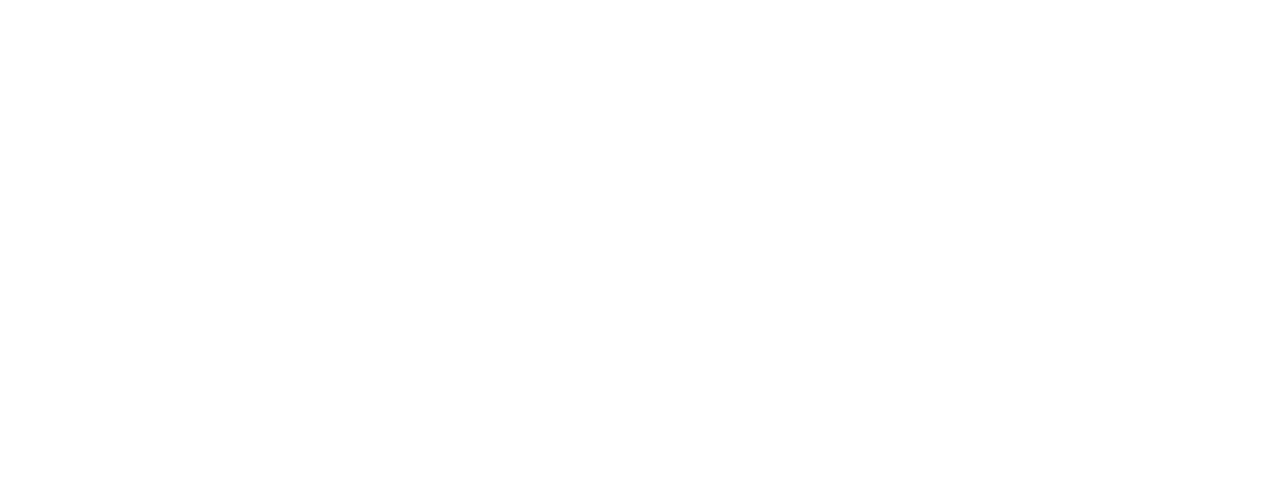
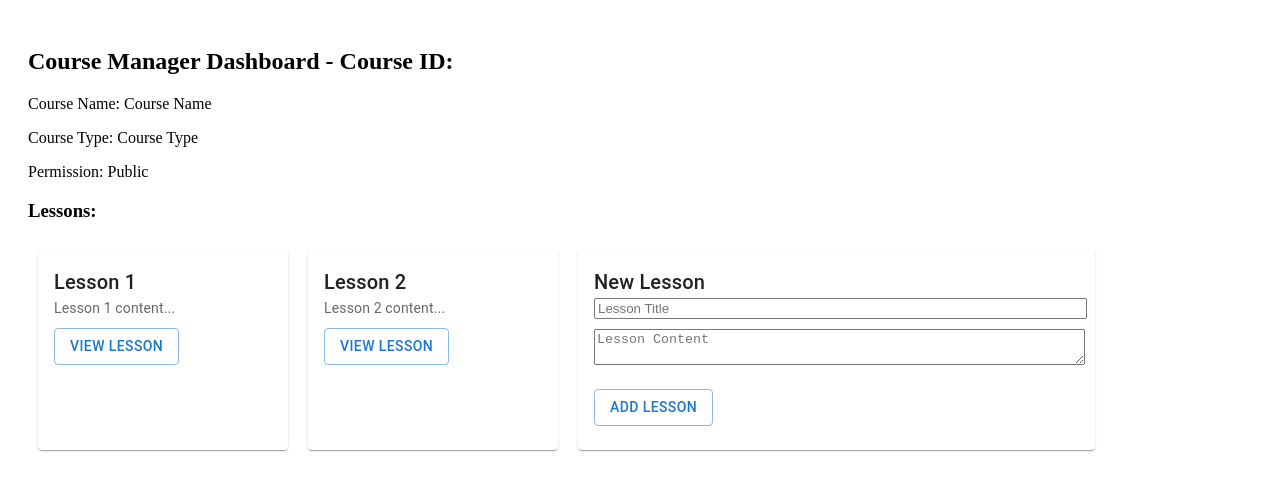
Before and after one commit to MiriHarush/FinalProject, a React (Vite) app in the folder client/: page /addCourse in a window 1280 px wide. Before the commit this address had no page. Shown: the top 490 px of the page. Built offline with nearby package versions, Linux system fonts and the light colour scheme.

Commit message:
chageFront

```diff
--- a/client/src/App.jsx
+++ b/client/src/App.jsx
@@ -8,18 +8,11 @@
 import UserInvitations from './components/UserInvitations'
 import AddCourse from './pages/AddCourse'
 import SpaceDashboard from './pages/SpaceDashboard';
+
 function App() {
   return (
     <div>
-      <RoutesNavBar />
-      <Home/>
-      <SignUp/>
-      <LogIn/>
-      <UserPersonalArea/>
-      <CourseManagerDashboard/>
-      <UserInvitations/>
-      <AddCourse/>
-      <SpaceDashboard/>
+      <CourseManagerDashboard />
     </div>
   );
 }
--- a/client/src/components/LessonModal.jsx
+++ b/client/src/components/LessonModal.jsx
@@ -1,11 +1,50 @@
-// LessonModal.js
-import React from 'react';
+import React, { useState } from 'react';
 import Dialog from '@mui/material/Dialog';
 import DialogContent from '@mui/material/DialogContent';
 import Typography from '@mui/material/Typography';
 import Button from '@mui/material/Button';
+import FormControl from '@mui/material/FormControl';
+import Select from '@mui/material/Select';
+import MenuItem from '@mui/material/MenuItem';
+import ImageIcon from '@mui/icons-material/Image';
+import VideoIcon from '@mui/icons-material/PlayArrow';
+import PdfIcon from '@mui/icons-material/Description';
+import ZipIcon from '@mui/icons-material/Folder';
+import LinkIcon from '@mui/icons-material/Link';
 
 const LessonModal = ({ open, onClose, lesson }) => {
+  const [contentType, setContentType] = useState('');
+  const [uploadedFile, setUploadedFile] = useState(null);
+
+  const handleFileChange = (e) => {
+    const file = e.target.files[0];
+    setUploadedFile(file);
+  };
+
+  const handleUpload = () => {
+    // Handle the file upload logic based on the selected content type
+    console.log('Content Type:', contentType);
+    console.log('File uploaded:', uploadedFile);
+    // You can add additional logic to handle the uploaded file and content type
+  };
+
+  const getIcon = (value) => {
+    switch (value) {
+      case 'image':
+        return <ImageIcon />;
+      case 'video':
+        return <VideoIcon />;
+      case 'pdf':
+        return <PdfIcon />;
+      case 'zip':
+        return <ZipIcon />;
+      case 'link':
+        return <LinkIcon />;
+      default:
+        return null;
+    }
+  };
+
   return (
     <Dialog open={open} onClose={onClose}>
       <DialogContent>
@@ -15,8 +54,61 @@
         <Typography variant="body1" component="div">
           {lesson.content}
         </Typography>
-        {/* הוספת כל התכנים הנדרשים */}
-        <Button onClick={onClose} color="primary" variant="contained" style={{ marginTop: '20px' }}>
+        {/* Content type dropdown */}
+        <FormControl style={{ marginTop: '10px', minWidth: '120px' }}>
+          <Select
+            value={contentType}
+            onChange={(e) => setContentType(e.target.value)}
+            displayEmpty
+            inputProps={{ 'aria-label': 'Content Type' }}
+          >
+            <MenuItem value="" disabled>
+              Select Type
+            </MenuItem>
+            <MenuItem value="image">{getIcon('image')} Image</MenuItem>
+            <MenuItem value="video">{getIcon('video')} Video</MenuItem>
+            <MenuItem value="pdf">{getIcon('pdf')} PDF</MenuItem>
+            <MenuItem value="zip">{getIcon('zip')} ZIP Folder</MenuItem>
+            <MenuItem value="link">{getIcon('link')} Link</MenuItem>
+          </Select>
+        </FormControl>
+        {/* File upload section based on content type */}
+        {contentType && (
+          <>
+            {contentType !== 'link' && (
+              <>
+                <input type="file" onChange={handleFileChange} />
+                <Button
+                  onClick={handleUpload}
+                  color="primary"
+                  variant="contained"
+                  style={{ marginTop: '20px' }}
+                >
+                  Upload {contentType.toUpperCase()}
+                </Button>
+              </>
+            )}
+            {contentType === 'link' && (
+              <>
+                <input
+                  type="text"
+                  placeholder="Enter Link URL"
+                  style={{ marginTop: '10px', width: '100%' }}
+                />
+                <Button
+                  onClick={handleUpload}
+                  color="primary"
+                  variant="contained"
+                  style={{ marginTop: '20px' }}
+                >
+                  Add Link
+                </Button>
+              </>
+            )}
+          </>
+        )}
+        {/* Close button */}
+        <Button onClick={onClose} color="primary" variant="contained" style={{ marginTop: '10px' }}>
           Close
         </Button>
       </DialogContent>
--- a/client/src/components/RoutesNavBar.jsx
+++ b/client/src/components/RoutesNavBar.jsx
@@ -4,6 +4,7 @@
 import Login from '../pages/LogIn';
 import SignUp from '../pages/SignUp';
 import NavBar from './NavBar';
+import AddCourse from '../pages/AddCourse';
 
 const RoutesNavBar = () => {
   return (
@@ -12,6 +13,10 @@
         <Route path="/login" element={<Login />} />
         <Route path="/signup" element={<SignUp />} />
         <Route path="/" element={<Home />} />
+
+
+        <Route path="/addCourse" element={<AddCourse />} />
+
       </Routes>
       <NavBar/>
     </Router>
--- a/client/src/pages/CourseManagerDashboard.jsx
+++ b/client/src/pages/CourseManagerDashboard.jsx
@@ -1,50 +1,50 @@
 import React, { useState } from 'react';
 import { useParams } from 'react-router-dom';
-import Lesson from '../components/Lesson';
-import LessonModal from '../components/LessonModal';
 import Card from '@mui/material/Card';
 import CardContent from '@mui/material/CardContent';
 import Typography from '@mui/material/Typography';
 import Button from '@mui/material/Button';
+import LessonModal from '../components/LessonModal'; // Import the LessonModal component
 
 const CourseManagerDashboard = () => {
   const { courseId } = useParams();
 
-  const courseData = {
+  const [courseData, setCourseData] = useState({
     name: 'Course Name',
     type: 'Course Type',
     permission: 'Public',
     lessons: [
       { id: '1', title: 'Lesson 1', content: 'Lesson 1 content...' },
       { id: '2', title: 'Lesson 2', content: 'Lesson 2 content...' },
-      // ניתן להוסיף שאר השיעורים עם תוכן
+      // Add more lessons as needed
     ],
+  });
+
+  const [newLesson, setNewLesson] = useState({ title: '', content: '' });
+  const [lessonModalOpen, setLessonModalOpen] = useState(false);
+  const [selectedLesson, setSelectedLesson] = useState(null);
+
+  const addLesson = () => {
+    const lessonId = (courseData.lessons.length + 1).toString();
+    const updatedLessons = [...courseData.lessons, { ...newLesson, id: lessonId }];
+
+    setCourseData((prevData) => ({
+      ...prevData,
+      lessons: updatedLessons,
+    }));
+
+    setNewLesson({ title: '', content: '' });
   };
-    const [selectedLesson, setSelectedLesson] = useState(null);
 
-    const displayLesson = (lesson) => {
-      setSelectedLesson(lesson);
-    };
+  const openLessonModal = (lesson) => {
+    setSelectedLesson(lesson);
+    setLessonModalOpen(true);
+  };
 
-    if (selectedLesson) {
-      return (
-        <LessonModal
-          open={true}
-          onClose={() => setSelectedLesson(null)}
-          lesson={selectedLesson}
-        />
-      );
-    }
-  if (selectedLesson) {
-    return (
-      <div style={{ padding: '20px' }}>
-        <Lesson courseId={courseId} lesson={selectedLesson} />
-        <Button variant="outlined" color="primary" onClick={() => setSelectedLesson(null)}>
-          Back to Lessons
-        </Button>
-      </div>
-    );
-  }
+  const closeLessonModal = () => {
+    setSelectedLesson(null);
+    setLessonModalOpen(false);
+  };
 
   return (
     <div style={{ padding: '20px' }}>
@@ -60,10 +60,13 @@
               <Typography variant="h6" component="div">
                 {lesson.title}
               </Typography>
+              <Typography variant="body2" color="textSecondary">
+                {lesson.content}
+              </Typography>
               <Button
                 variant="outlined"
                 color="primary"
-                onClick={() => displayLesson(lesson)}
+                onClick={() => openLessonModal(lesson)}
                 style={{ marginTop: '10px' }}
               >
                 View Lesson
@@ -71,7 +74,43 @@
             </CardContent>
           </Card>
         ))}
+        <Card style={{ margin: '10px', minWidth: '250px' }}>
+          <CardContent>
+            <Typography variant="h6" component="div">
+              New Lesson
+            </Typography>
+            <input
+              type="text"
+              placeholder="Lesson Title"
+              value={newLesson.title}
+              onChange={(e) => setNewLesson({ ...newLesson, title: e.target.value })}
+              style={{ marginBottom: '10px', width: '100%' }}
+            />
+            <textarea
+              placeholder="Lesson Content"
+              value={newLesson.content}
+              onChange={(e) => setNewLesson({ ...newLesson, content: e.target.value })}
+              style={{ marginBottom: '10px', width: '100%' }}
+            />
+            <Button
+              variant="outlined"
+              color="primary"
+              onClick={addLesson}
+              style={{ marginTop: '10px' }}
+            >
+              Add Lesson
+            </Button>
+          </CardContent>
+        </Card>
       </div>
+      {/* Lesson Modal */}
+      {lessonModalOpen && (
+        <LessonModal
+          open={lessonModalOpen}
+          onClose={closeLessonModal}
+          lesson={selectedLesson}
+        />
+      )}
     </div>
   );
 };
--- a/client/src/pages/SpaceDashboard.jsx
+++ b/client/src/pages/SpaceDashboard.jsx
@@ -1,13 +1,14 @@
 import React, { useState } from 'react';
 import { useParams } from 'react-router-dom';
-import { Link } from 'react-router-dom';
 import Card from '@mui/material/Card';
 import CardContent from '@mui/material/CardContent';
 import Typography from '@mui/material/Typography';
 import Button from '@mui/material/Button';
+import AddCourse from './AddCourse';
 
 const SpaceDashboard = () => {
   const { spaceId } = useParams();
+  const [isAddCourseModalOpen, setIsAddCourseModalOpen] = useState(false);
 
   // Assuming you have a list of courses related to the space
   const courseList = [
@@ -15,6 +16,14 @@
     { id: '2', name: 'Course 2' },
     // Add more courses as needed
   ];
+
+  const openAddCourseModal = () => {
+    setIsAddCourseModalOpen(true);
+  };
+
+  const closeAddCourseModal = () => {
+    setIsAddCourseModalOpen(false);
+  };
 
   return (
     <div style={{ padding: '20px' }}>
@@ -30,8 +39,7 @@
               <Button
                 variant="outlined"
                 color="primary"
-                component={Link}
-                to={`/space/${spaceId}/course/${course.id}`}
+                onClick={openAddCourseModal}
                 style={{ marginTop: '10px' }}
               >
                 View Course
@@ -40,6 +48,13 @@
           </Card>
         ))}
       </div>
+      <Button variant="outlined" color="primary" onClick={openAddCourseModal}>
+        Add Course
+      </Button>
+
+      {isAddCourseModalOpen &&
+        <AddCourse onClose={closeAddCourseModal} />
+      }
     </div>
   );
 };
```
